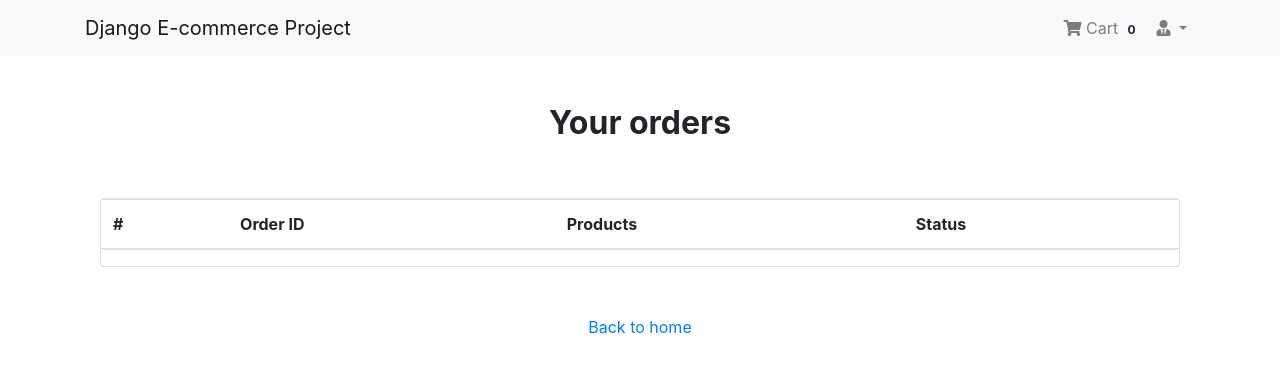
After one commit to alex-pythonista/My-Ecom-Project, a Django app: page /payment/orders/ in a window 1280 px wide. The commit adds this page. Shown: the top 386 px of the page. Run offline with Django 3.2, Linux system fonts and the light colour scheme; a user stored in the database is signed in; data comes from the database, SQL or seed files in the repository; both versions use the stored data as it was after the commit; lists and menus that the app fills with data are empty; some libraries are stand-ins or nearby versions.

Commit message:
final commit

```diff
--- a/payment_app/urls.py
+++ b/payment_app/urls.py
@@ -7,4 +7,6 @@ urlpatterns = [
     path('checkout/', views.check_out, name='checkout'),
     path('pay/', views.payment, name='payment'),
     path('status/', views.complete, name='complete'),
+    path('purchase/<val_id>/<tran_id>/', views.purchase, name='purchase'),
+    path('orders/', views.order_view, name='orders'),
 ]
--- a/payment_app/views.py
+++ b/payment_app/views.py
@@ -2,7 +2,7 @@ from django.shortcuts import redirect, render, HttpResponseRedirect
 from django.urls import reverse
 from .forms import BillingForm
 from .models import BillingAddress
-from order_app.models import Order
+from order_app.models import Order, Cart
 from django.contrib.auth.decorators import login_required
 from django.contrib import messages
 from django.views.decorators.csrf import csrf_exempt
@@ -85,15 +85,39 @@ def complete(request):
     if request.method == 'POST' or request.method == 'post':
         payment_data = request.POST
         status = payment_data['status']
-        val_id = payment_data['val_id']
-        tran_id = payment_data['tran_id']
-        bank_tran_id = payment_data['bank_tran_id']
 
         if status == 'VALID':
+            val_id = payment_data['val_id']
+            tran_id = payment_data['tran_id']
             messages.success(request, f'Your payment completed successfully')
+            return HttpResponseRedirect(reverse('payment_app:purchase', kwargs={'val_id': val_id, 'tran_id': tran_id}))
         elif status == 'FAILED':
             messages.warning(request, f'Your payment failed! Please try again')
-        else:
-            pass
 
     return render(request, 'payment_app/complete.html', {})
+
+@login_required
+def purchase(request, val_id, tran_id):
+    order_qs = Order.objects.filter(user=request.user, ordered=False)
+    order = order_qs[0]
+    orderID = tran_id
+    order.ordered = True
+    order.order_id = orderID
+    order.payment_id = val_id
+    order.save()
+    cart_items = Cart.objects.filter(user=request.user, purchased=False)
+    for item in cart_items:
+        item.purchased = True
+        item.save()
+    return HttpResponseRedirect(reverse('shop_app:home'))
+
+@login_required
+def order_view(request):
+    try:
+        orders = Order.objects.filter(user=request.user, ordered=True)
+        context = {'orders': orders}
+    except:
+        messages.warning(request, "You do not have an active order")
+        return redirect('shop_app:home')
+
+    return render(request, 'payment_app/order.html', context)
--- a/templates/navbar.html
+++ b/templates/navbar.html
@@ -16,7 +16,7 @@
                     <a class="nav-link dropdown-toggle" href="#" id="navbarDropdown" role="button" data-toggle="dropdown" aria-haspopup="true" aria-expanded="false"><i class="fas fa-user-tie"></i> {{request.user.profile.username}}</a>
                     <div class="dropdown-menu" area-labelledby="navbarDropdown">
                         <a href="{% url 'login_app:profile' %}" class="dropdown-item">Profile</a>
-                        <a class="dropdown-item">Orders</a>
+                        <a href="{% url 'payment_app:orders' %}" class="dropdown-item">Orders</a>
                         <div class="dropdown-divider"></div>
                         <a href="{% url 'login_app:logout' %}" class="dropdown-item">Log out</a>
                     </div>
--- /dev/null
+++ b/templates/payment_app/order.html
@@ -0,0 +1,40 @@
+{% extends 'base.html' %}
+{% block body_block %}
+<div class="container mt-5">
+    <h2 class="text-center"><strong>Your orders</strong></h2>
+    <div class="row">
+        <div class="col-sm-12">
+            <div class="card mt-5" style="height: auto;">
+                <div class="table-responsive">
+                    <table class="table">
+                        <thead>
+                            <tr>
+                                <th scope="col">#</th>
+                                <th scope="col">Order ID</th>
+                                <th scope="col">Products</th>
+                                <th scope="col">Status</th>
+                            </tr>
+                        </thead>
+                        <tbody>
+                            {% for order in orders %}
+                            <tr>
+                                <th scope="row">{{ forloop.counter }}</th>
+                                <td><a href="">{{ order.order_id }}</a></td>
+                                <td>
+                                    {% for item in order.order_items.all %} {{item}} <br> {% endfor %}
+                                </td>
+                                <td><span class="badge badge-primary">Processing your order</span></td>
+                            </tr>
+                            {% endfor %}
+                        </tbody>
+                    </table>
+                </div>
+            </div>
+        </div>
+        <div class="col-md-12 my-5 text-center">
+            <a href="{% url 'shop_app:home' %}">Back to home</a>
+        </div>
+    </div>
+</div>
+
+{% endblock %}
```
Also changed, not shown: templates/payment_app/complete.html (+25 -0 lines), db.sqlite3.
